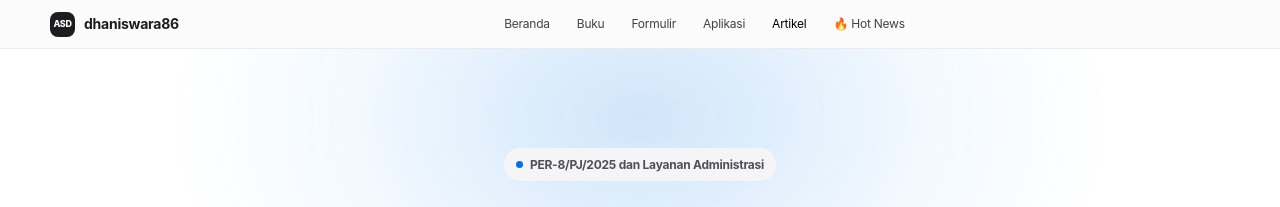
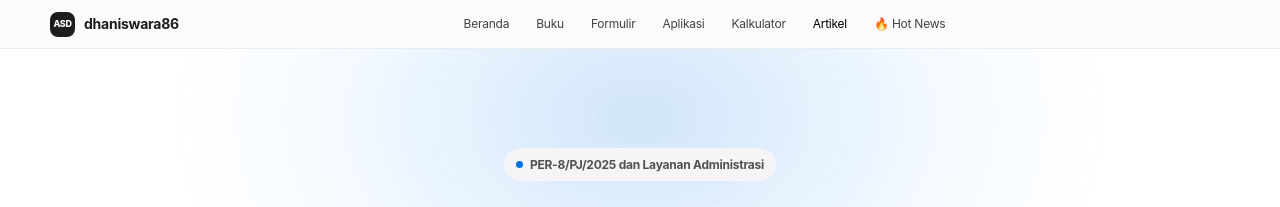
Before and after one commit to dhaniswara86/dhaniswara86.github.io, a Jekyll site: the page skbpotput.html, which Jekyll copies as it is, in a window 1280 px wide. Shown: the top 207 px of the page. Built offline with Jekyll 4.4.1, drawn with Linux system fonts in a browser that asks for light colours.

Commit message:
Add 'Kalkulator' link to navigation

```diff
--- a/skbpotput.html
+++ b/skbpotput.html
@@ -1799,6 +1799,7 @@
         <a href="buku.html">Buku</a>
         <a href="formulir.html">Formulir</a>
         <a href="aplikasi.html">Aplikasi</a>
+		<a href="kalkulator.html">Kalkulator</a>
         <a href="artikel.html" aria-current="page">Artikel</a>
 		<a class="nav-hotnews" href="hotnews.html">
         <span aria-hidden="true" class="nav-hotnews-icon">🔥</span>
@@ -1822,6 +1823,7 @@
     <a href="buku.html">Buku Digital</a>
     <a href="formulir.html">Formulir</a>
     <a href="aplikasi.html">Aplikasi</a>
+	<a href="kalkulator.html">Kalkulator</a>
     <a href="artikel.html">Artikel</a>
 	<a class="nav-hotnews" href="hotnews.html">
     <span aria-hidden="true" class="nav-hotnews-icon">🔥</span>
```
